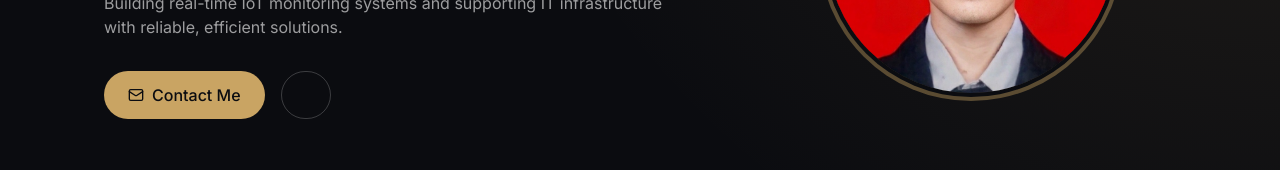
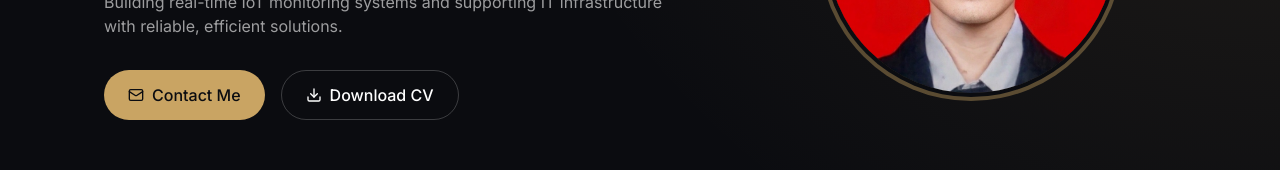
Before and after one commit to rmdhn712/rmdhn-resume, a Next.js app: page / in a window 1280 px wide. Shown: the part 467-637 px from the top of the page. Built offline with nearby package versions, Linux system fonts and the light colour scheme; a web font is replaced by a local one.

Commit message:
Add download button for CV in Hero component

```diff
--- a/components/Hero.tsx
+++ b/components/Hero.tsx
@@ -48,6 +48,8 @@ export default function Hero() {
               download
               className="focus-ring inline-flex items-center gap-2 border border-black/15 dark:border-white/20 px-6 py-3 rounded-full font-medium hover:border-accent hover:text-accent transition-colors"
             >
+          <Download size={16} aria-hidden="true" />
+              Download CV
             </a>
           </div>
         </motion.div>
```
